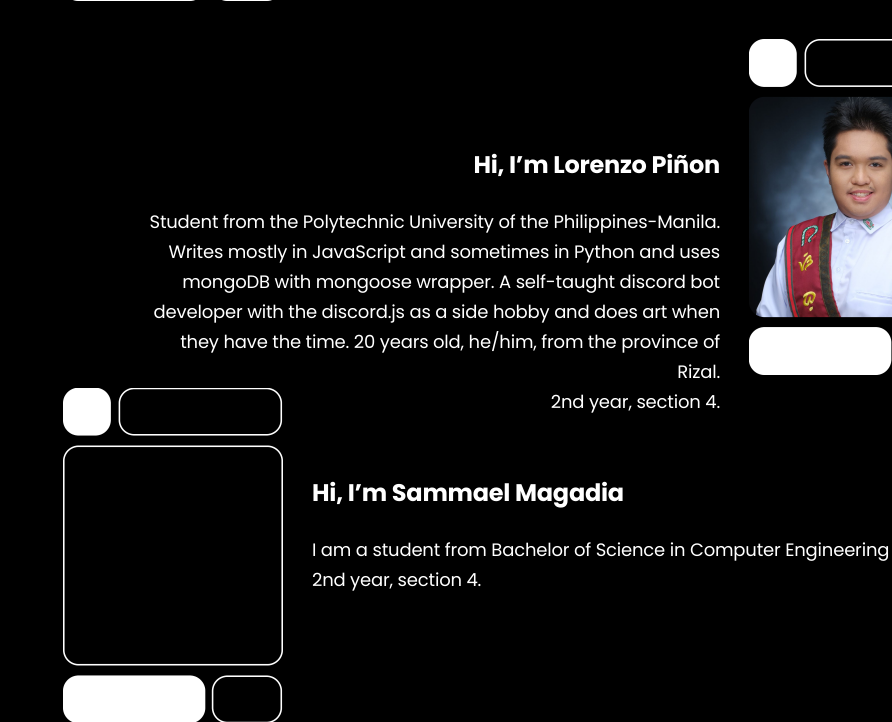
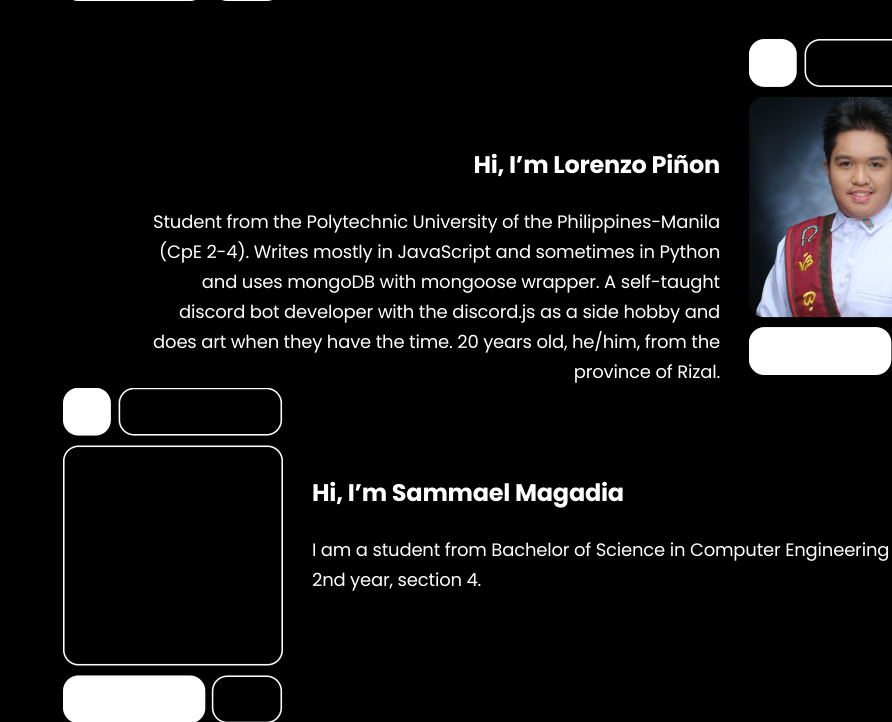
Before and after one commit to matchiko/DSAgroup, a Flask app: page /templates/Memberpage.html in a window 1280 px wide. Shown: the part 2071-2793 px from the top of the page, without its empty margins (388-1280 px from the left). Run offline with Flask 3, Linux system fonts and the light colour scheme.

Commit message:
oops, all div bugs

```diff
--- a/templates/Memberpage.html
+++ b/templates/Memberpage.html
@@ -103,13 +103,12 @@
           <b class="hi-im-miles">Hi, I’m Lorenzo Piñon</b>
           <div class="i-am-a-container2">
             <p class="i-am-a">
-              Student from the Polytechnic University of the Philippines-Manila.
+              Student from the Polytechnic University of the Philippines-Manila (CpE 2-4).
               Writes mostly in JavaScript and sometimes in Python and uses mongoDB with
               mongoose wrapper. A self-taught discord bot developer with the discord.js as
               a side hobby and does art when they have the time. 20 years old, he/him, from
               the province of Rizal.
             </p>
-            <p class="i-am-a">2nd year, section 4.</p>
           </div>
         </div>
         <img class="image-1-icon" alt="" src="/static/public/image-1@2x.png" />
```
